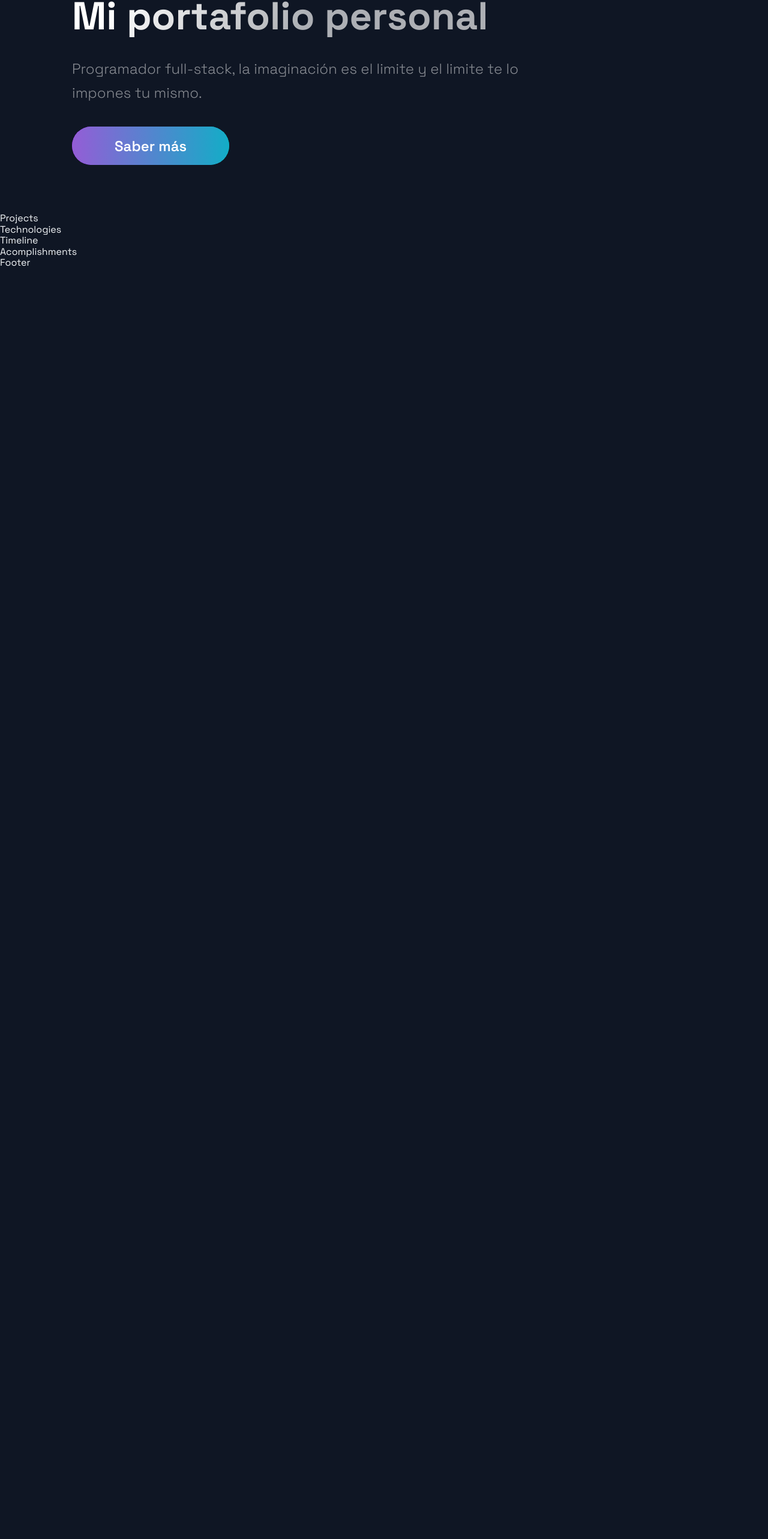
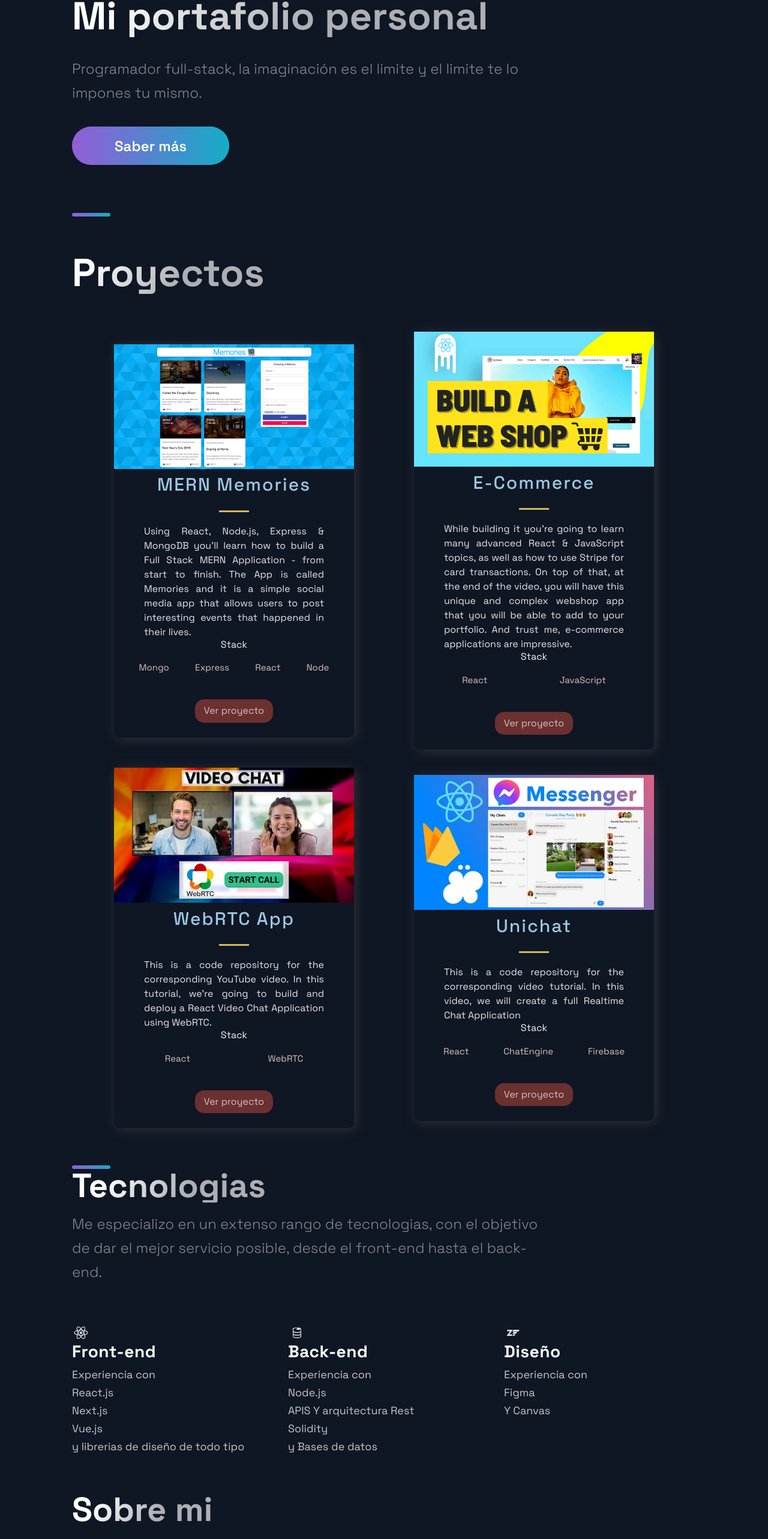
Before and after one commit to modpage1512/portfolio2.0, a Next.js app: page / in a window 1280 px wide. Shown: the part 219-2785 px from the top of the page at 60% size. Before the commit the page ends 800 px from the top, so only its background shows below. Built offline with nearby package versions, Linux system fonts and the light colour scheme.

Commit message:
terminando las bases

```diff
--- a/src/components/Acomplishments/Acomplishments.js
+++ b/src/components/Acomplishments/Acomplishments.js
@@ -11,9 +11,17 @@
 ];
 
 const Acomplishments = () => (
-  <div>
-    Acomplishments
-  </div>
+  <Section>
+    <SectionTitle>Metricas Personales</SectionTitle>
+    <Boxes>
+      {data.map((card, index) => (
+        <Box key={index}>
+          <BoxNum>{card.number}+</BoxNum>
+          <BoxText>{card.text}</BoxText>
+        </Box>
+      ))}
+    </Boxes>
+  </Section>
 );
 
 export default Acomplishments;
--- a/src/components/Footer/Footer.js
+++ b/src/components/Footer/Footer.js
@@ -6,9 +6,26 @@
 
 const Footer = () => {
   return (
-    <div>
-      Footer
-    </div>
+    <FooterWrapper>
+      <LinkList>
+        <LinkTitle>Email: Pacheco1512@gmail.com</LinkTitle>
+        <LinkItem href="mailto:pacheco1512@gmail.com">Contactame por email</LinkItem>
+      </LinkList>
+      <SocialIconsContainer>
+        <CompanyContainer>
+        <Slogan>La imaginacion es tu limite</Slogan>
+        </CompanyContainer>
+          <SocialIcons href="http://github.com">
+          <AiFillGithub size="3rem"/>
+        </SocialIcons>
+        <SocialIcons href="http://likedin.com">
+          <AiFillLinkedin size="3rem"/>
+        </SocialIcons>
+        <SocialIcons href="http://instagram.com">
+          <AiFillInstagram size="3rem"/>
+        </SocialIcons>
+      </SocialIconsContainer>
+    </FooterWrapper>
   );
 };
 
--- a/src/components/Projects/Projects.js
+++ b/src/components/Projects/Projects.js
@@ -5,9 +5,33 @@
 import { projects } from '../../constants/constants';
 
 const Projects = () => (
-  <div>
-    Projects
-  </div>
+  <Section nopadding id="projects">
+  <SectionDivider/>
+    <SectionTitle main> Proyectos</SectionTitle>
+    <GridContainer>
+      {projects.map(({id, image, title, description, tags, source, visit}) => (
+        <BlogCard key={id}>
+          <Img src={image}/>
+          <TitleContent>
+            <HeaderThree title>{title}</HeaderThree>
+            <Hr />
+          </TitleContent>
+          <CardInfo>{description}</CardInfo>
+          <div>
+            <TitleContent>Stack</TitleContent>
+            <TagList>
+              {tags.map((tag, i) => (
+                <Tag key={i}>{tag}</Tag>
+              ))}
+            </TagList>
+          </div>
+          <UtilityList>
+                <ExternalLinks href={source}>Ver proyecto</ExternalLinks>
+          </UtilityList>
+        </BlogCard>
+      ))}
+    </GridContainer>
+  </Section>
 );
 
 export default Projects;
--- a/src/components/Technologies/Technologies.js
+++ b/src/components/Technologies/Technologies.js
@@ -4,9 +4,45 @@
 import { List, ListContainer, ListItem, ListParagraph, ListTitle } from './TechnologiesStyles';
 
 const Technologies = () =>  (
-  <div>
-    Technologies
-  </div>
+  <Section id="tech">
+    <SectionDivider/>
+    <SectionTitle>Tecnologias</SectionTitle>
+    <SectionText>
+      Me especializo en un extenso rango de tecnologias, con el objetivo de dar el mejor servicio posible, desde el front-end hasta el back-end.
+    </SectionText>
+    <List>
+      <ListItem>
+        <DiReact size="3rem" />
+          <ListContainer>
+            <ListTitle>Front-end</ListTitle>
+            <ListParagraph>
+              Experiencia con <br/>
+              React.js<br/>Next.js<br/>Vue.js<br/>y librerias de diseño de todo tipo<br/>
+            </ListParagraph>
+          </ListContainer>
+      </ListItem>
+      <ListItem>
+        <DiFirebase size="3rem" />
+        <ListContainer>
+          <ListTitle>Back-end</ListTitle>
+          <ListParagraph>
+            Experiencia con <br/>
+            Node.js<br/>APIS Y arquitectura Rest<br/>Solidity<br/>y Bases de datos<br/>
+          </ListParagraph>
+        </ListContainer>
+      </ListItem>
+      <ListItem>
+        <DiZend size="3rem" />
+        <ListContainer>
+          <ListTitle>Diseño</ListTitle>
+          <ListParagraph>
+            Experiencia con <br/>
+            Figma<br/> Y Canvas
+          </ListParagraph>
+        </ListContainer>
+      </ListItem>
+    </List>
+  </Section>
 );
 
 export default Technologies;
--- a/src/components/TimeLine/TimeLine.js
+++ b/src/components/TimeLine/TimeLine.js
@@ -7,45 +7,111 @@
 const TOTAL_CAROUSEL_COUNT = TimeLineData.length;
 
 const Timeline = () => {
-  // const [activeItem, setActiveItem] = useState(0);
-  // const carouselRef = useRef();
+  const [activeItem, setActiveItem] = useState(0);
+  const carouselRef = useRef();
 
-  // const scroll = (node, left) => {
-  //   return node.scrollTo({ left, behavior: 'smooth' });
-  // }
+  const scroll = (node, left) => {
+    return node.scrollTo({ left, behavior: 'smooth' });
+  }
 
-  // const handleClick = (e, i) => {
-  //   e.preventDefault();
+  const handleClick = (e, i) => {
+    e.preventDefault();
 
-  //   if (carouselRef.current) {
-  //     const scrollLeft = Math.floor(carouselRef.current.scrollWidth * 0.7 * (i / TimeLineData.length));
+    if (carouselRef.current) {
+      const scrollLeft = Math.floor(carouselRef.current.scrollWidth * 0.7 * (i / TimeLineData.length));
 
-  //     scroll(carouselRef.current, scrollLeft);
-  //   }
-  // }
+      scroll(carouselRef.current, scrollLeft);
+    }
+  }
 
-  // const handleScroll = () => {
-  //   if (carouselRef.current) {
-  //     const index = Math.round((carouselRef.current.scrollLeft / (carouselRef.current.scrollWidth * 0.7)) * TimeLineData.length);
+   const handleScroll = () => {
+     if (carouselRef.current) {
+       const index = Math.round((carouselRef.current.scrollLeft / (carouselRef.current.scrollWidth * 0.7)) * TimeLineData.length);
 
-  //     setActiveItem(index);
-  //   }
-  // }
+       setActiveItem(index);
+     }
+   }
 
-  // // snap back to beginning of scroll when window is resized
-  // // avoids a bug where content is covered up if coming from smaller screen
-  // useEffect(() => {
-  //   const handleResize = () => {
-  //     scroll(carouselRef.current, 0);
-  //   }
+  // snap back to beginning of scroll when window is resized
+  // avoids a bug where content is covered up if coming from smaller screen
+  useEffect(() => {
+    const handleResize = () => {
+      scroll(carouselRef.current, 0);
+    }
 
-  //   window.addEventListener('resize', handleResize);
-  // }, []);
+    window.addEventListener('resize', handleResize);
+  }, []);
 
   return (
-    <div>
-      Timeline
-    </div>
+    <Section id="about">
+      <SectionTitle>Sobre mi</SectionTitle>
+      <SectionText>
+        Mi proposito es crear aplicaciones para ayudar a la gente, siempre trabajando para se mejor cada dia y aprendiendo constantemente nuevas tecnologias.
+      </SectionText>
+      <CarouselContainer ref={carouselRef} onScroll={handleScroll}>
+        <React.Fragment>
+          {TimeLineData.map((item, index) => (
+            <CarouselMobileScrollNode key={index} final={index === TOTAL_CAROUSEL_COUNT - 1}>
+              <CarouselItem
+                index={index}
+                id={`carousel_item-${index}`}
+                active={activeItem}
+                onClick={(e) => handleClick(e, index)}
+              >
+              <CarouselItemTitle>
+                {item.year}
+                <CarouselItemImg
+                    width="208"
+                    height="6"
+                    viewBox="0 0 208 6"
+                    fill="none"
+                    xmlns="http://www.w3.org/2000/svg">
+                    <path
+                      fill-rule="evenodd"
+                      clip-rule="evenodd"
+                      d="M2.5 5.5C3.88071 5.5 5 4.38071 5 3V3.5L208 3.50002V2.50002L5 2.5V3C5 1.61929 3.88071 0.5 2.5 0.5C1.11929 0.5 0 1.61929 0 3C0 4.38071 1.11929 5.5 2.5 5.5Z"
+                      fill="url(#paint0_linear)"
+                      fill-opacity="0.33"
+                    />
+                    <defs>
+                      <linearGradient
+                        id="paint0_linear"
+                        x1="-4.30412e-10"
+                        y1="0.5"
+                        x2="208"
+                        y2="0.500295"
+                        gradientUnits="userSpaceOnUse">
+                        <stop stop-color="white" />
+                        <stop
+                          offset="0.79478"
+                          stop-color="white"
+                          stop-opacity="0"
+                        />
+                      </linearGradient>
+                    </defs>
+                  </CarouselItemImg>
+              </CarouselItemTitle>
+              <CarouselItemText>{item.text}</CarouselItemText>
+              </CarouselItem>
+            </CarouselMobileScrollNode>
+          ))}
+        </React.Fragment>
+      </CarouselContainer>
+      <CarouselButtons>
+            {TimeLineData.map((item, index) => (
+              <CarouselButton
+                key={index}
+                index={index}
+                active={activeItem}
+                onClick={(e) => handleClick(e, index)}
+                type="button"
+              >
+                <CarouselButtonDot active={activeItem}/>
+              </CarouselButton>
+            ))}
+      </CarouselButtons>
+      <SectionDivider/>
+    </Section>
   );
 };
 
```
